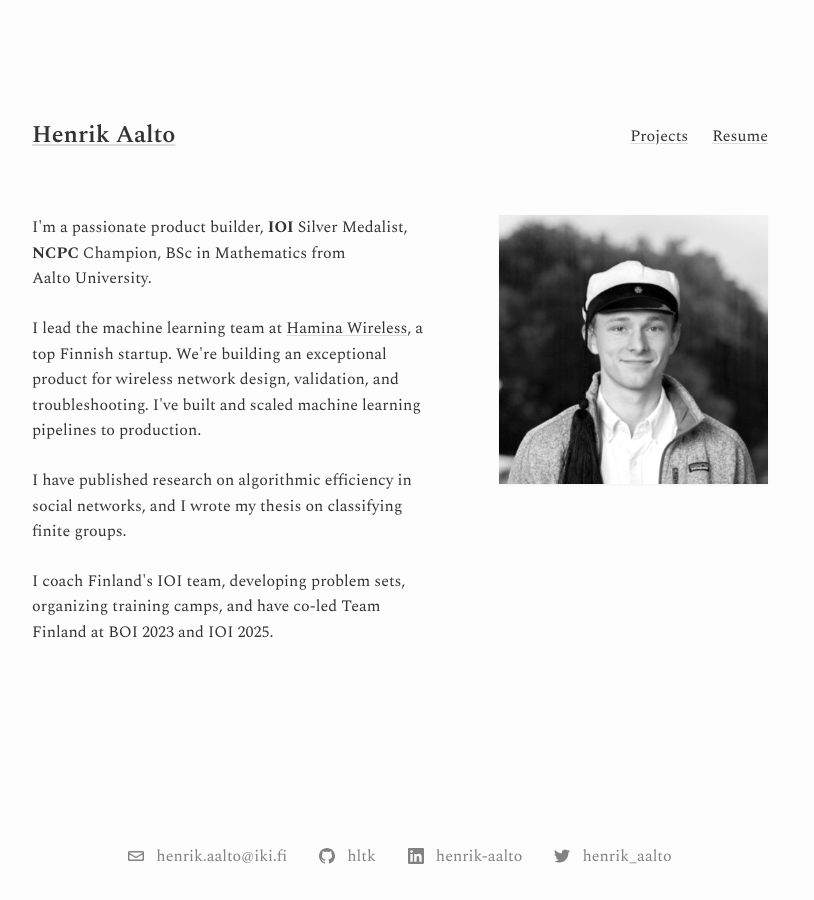
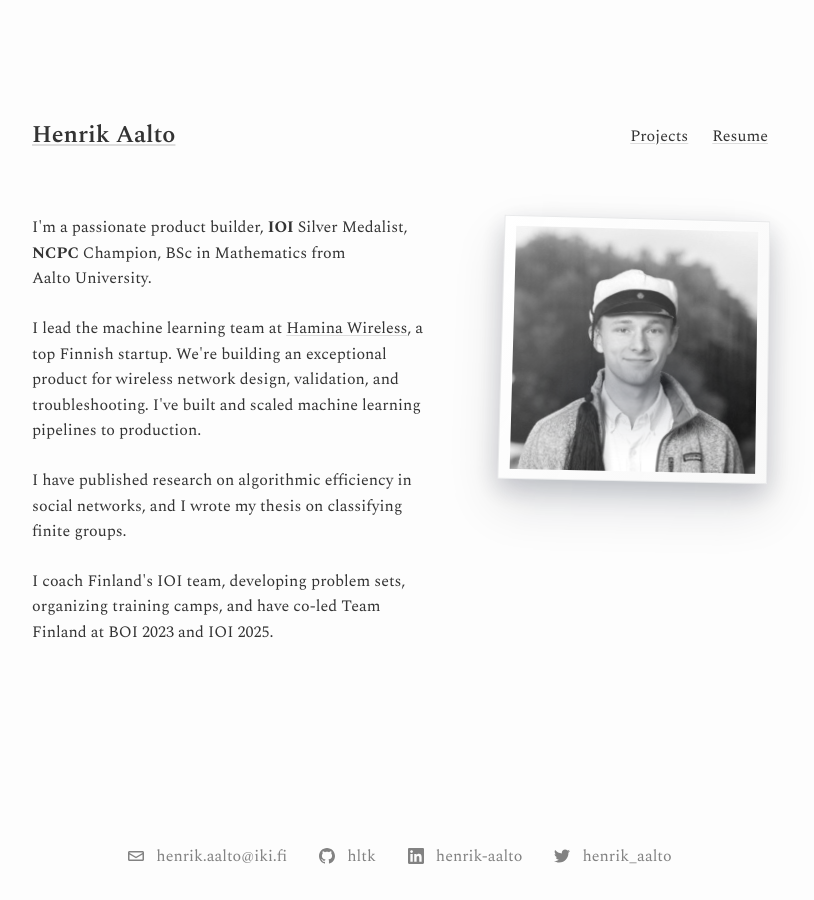
Before and after one commit to hltk/hltk.github.io, a Jekyll site: the page built from index.markdown, in a window 1280 px wide. Shown: the whole page, without its empty margins (240-1054 px from the left). Built offline with Jekyll 4.4.1, drawn with Linux system fonts in a browser that asks for light colours.

Commit message:
feat: add 3D polaroid effect to frontpage image

```diff
--- a/assets/main.scss
+++ b/assets/main.scss
@@ -64,6 +64,35 @@ h1, h2, h3, h4, h5, h6 {
   align-self: start;
 }
 
+.featured-image--polaroid {
+  display: flex;
+  justify-content: flex-end;
+
+  @media screen and (max-width: 768px) {
+    justify-content: center;
+  }
+
+  .project-polaroid {
+    transform-origin: 45% 80%;
+    transform: rotate(1.2deg) perspective(600px) rotateX(2deg) rotateY(0.6deg);
+    box-shadow:
+      0 10px 24px rgba(15, 23, 42, 0.18),
+      0 24px 48px rgba(15, 23, 42, 0.12),
+      inset 0 1px 0 rgba(255, 255, 255, 0.6);
+
+    &:before {
+      opacity: 0.45;
+    }
+
+    &:after {
+      opacity: 0.8;
+    }
+
+    @media screen and (max-width: 768px) {
+      transform: rotate(0.5deg) perspective(800px) rotateX(1.5deg) rotateY(0.3deg);
+    }
+  }
+}
 
 .img-responsive {
   max-width: 100%;
--- a/index.markdown
+++ b/index.markdown
@@ -16,8 +16,10 @@ hide_title: true
       <p>I coach Finland's IOI team, developing problem sets, organizing training camps, and have co-led Team Finland at BOI 2023 and IOI 2025.</p>
     </div>
 
-    <div class="featured-image">
-      <img src="/assets/images/pmv.jpeg" alt="Henrik Aalto" class="img-responsive">
+    <div class="featured-image featured-image--polaroid">
+      <figure class="project-polaroid" role="presentation">
+        <img src="/assets/images/pmv.jpeg" alt="Henrik Aalto" />
+      </figure>
     </div>
   </section>
 
```
